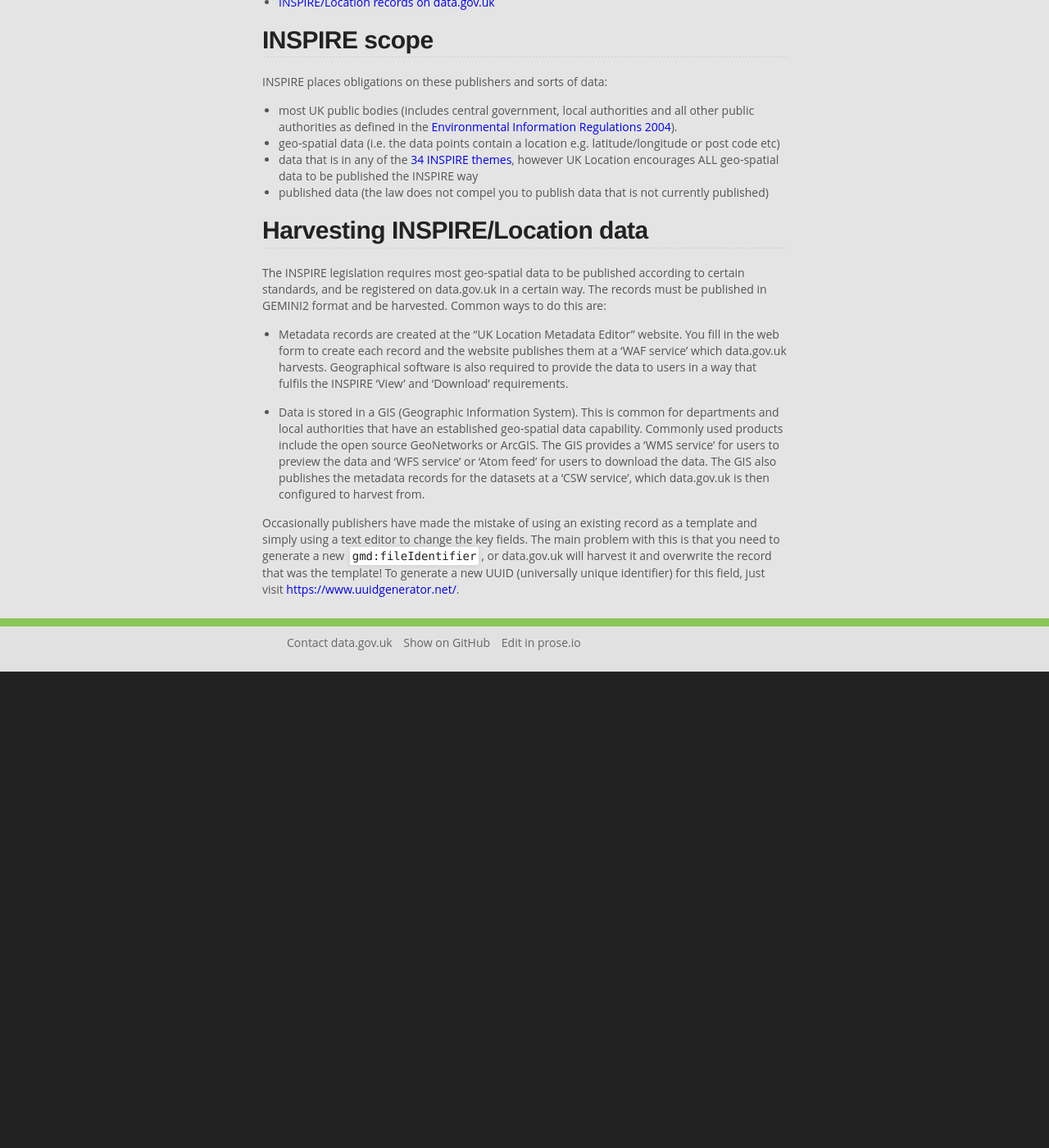
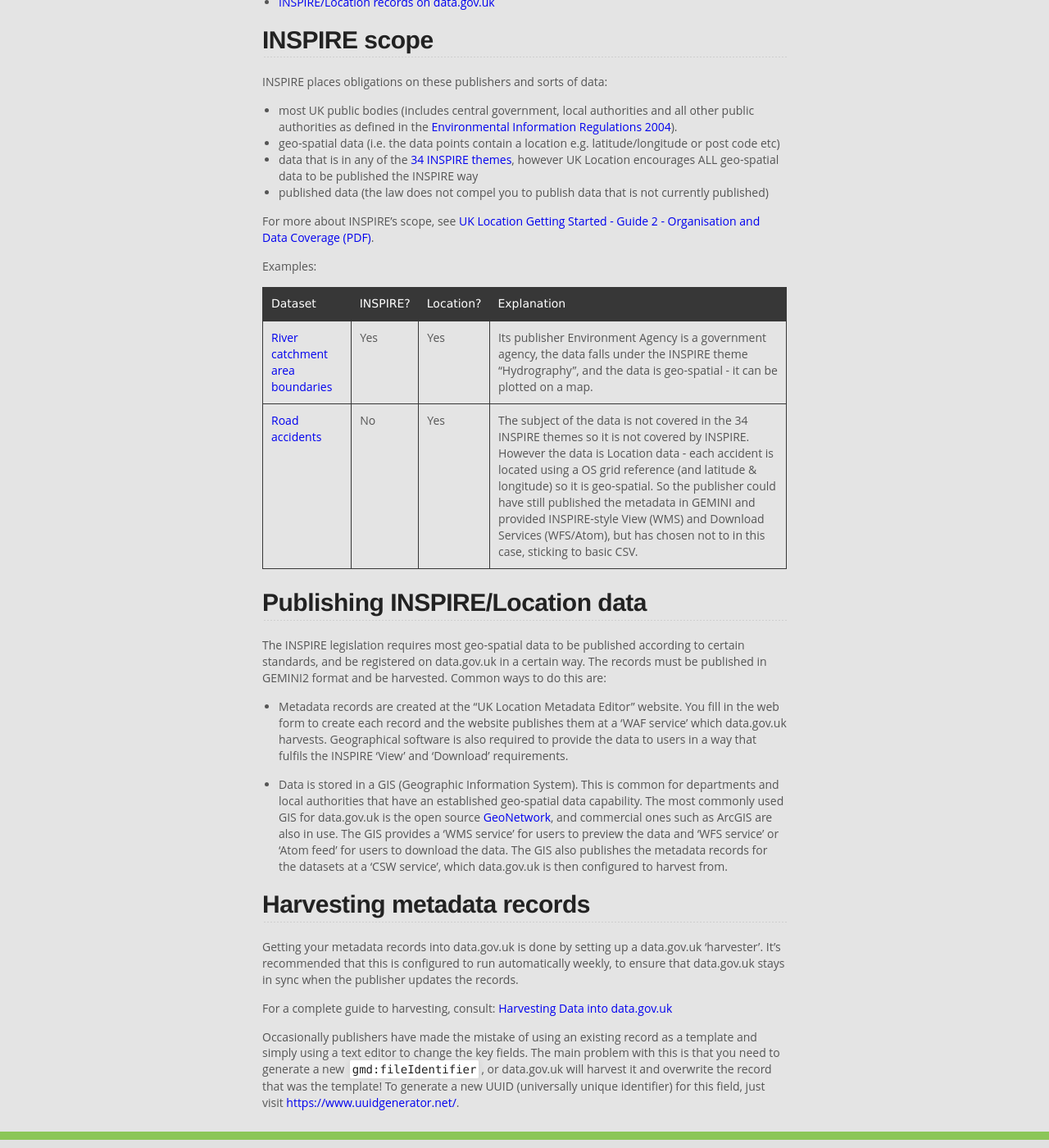
Before and after one commit to datagovuk/guidance, a Jekyll site: the page built from inspire.md, in a window 1280 px wide and 1400 px high, scrolled down 343 px. Shown: the whole window at 82% size. Built offline with Jekyll 4.4.1, drawn with Linux system fonts in a browser that asks for light colours; before the commit the page ends 1162 px from its top, so only the background shows below that.

Commit message:
Improve INSPIRE harvesting docs.

```diff
--- a/inspire.md
+++ b/inspire.md
@@ -19,12 +19,28 @@ INSPIRE places obligations on these publishers and sorts of data:
 * data that is in any of the [34 INSPIRE themes](http://inspire.ec.europa.eu/index.cfm/pageid/2/list/7), however UK Location encourages ALL geo-spatial data to be published the INSPIRE way
 * published data (the law does not compel you to publish data that is not currently published)
 
-## Harvesting INSPIRE/Location data
+For more about INSPIRE's scope, see [UK Location Getting Started - Guide 2 - Organisation and Data Coverage (PDF)](http://data.gov.uk/library/uk-location-getting-started-guide-2-organisation-and-data-coverage).
+
+Examples:
+
+| Dataset | INSPIRE? | Location? | Explanation |
+| ------- | -------- | --------- | ----------- |
+| [River catchment area boundaries](http://data.gov.uk/dataset/water-framework-directive-river-waterbody-catchments-wms) | Yes | Yes | Its publisher Environment Agency is a government agency, the data falls under the INSPIRE theme "Hydrography", and the data is geo-spatial - it can be plotted on a map. |
+| [Road accidents](http://data.gov.uk/dataset/road-accidents-safety-data) | No | Yes | The subject of the data is not covered in the 34 INSPIRE themes so it is not covered by INSPIRE. However the data is Location data - each accident is located using a OS grid reference (and latitude & longitude) so it is geo-spatial. So the publisher could have still published the metadata in GEMINI and provided INSPIRE-style View (WMS) and Download Services (WFS/Atom), but has chosen not to in this case, sticking to basic CSV.|
+
+## Publishing INSPIRE/Location data
 
 The INSPIRE legislation requires most geo-spatial data to be published according to certain standards, and be registered on data.gov.uk in a certain way. The records must be published in GEMINI2 format and be harvested. Common ways to do this are:
 
 * Metadata records are created at the "UK Location Metadata Editor" website. You fill in the web form to create each record and the website publishes them at a 'WAF service' which data.gov.uk harvests. Geographical software is also required to provide the data to users in a way that fulfils the INSPIRE 'View' and 'Download' requirements.
 
-* Data is stored in a GIS (Geographic Information System). This is common for departments and local authorities that have an established geo-spatial data capability. Commonly used products include the open source GeoNetworks or ArcGIS. The GIS provides a 'WMS service' for users to preview the data and 'WFS service' or 'Atom feed' for users to download the data. The GIS also publishes the metadata records for the datasets at a 'CSW service', which data.gov.uk is then configured to harvest from.
+* Data is stored in a GIS (Geographic Information System). This is common for departments and local authorities that have an established geo-spatial data capability. The most commonly used GIS for data.gov.uk is the open source [GeoNetwork](http://geonetwork-opensource.org/), and commercial ones such as ArcGIS are also in use. The GIS provides a 'WMS service' for users to preview the data and 'WFS service' or 'Atom feed' for users to download the data. The GIS also publishes the metadata records for the datasets at a 'CSW service', which data.gov.uk is then configured to harvest from.
+
+
+## Harvesting metadata records
+
+Getting your metadata records into data.gov.uk is done by setting up a data.gov.uk 'harvester'. It's recommended that this is configured to run automatically weekly, to ensure that data.gov.uk stays in sync when the publisher updates the records.
+
+For a complete guide to harvesting, consult: [Harvesting Data into data.gov.uk](harvesting.html)
 
 Occasionally publishers have made the mistake of using an existing record as a template and simply using a text editor to change the key fields. The main problem with this is that you need to generate a new `gmd:fileIdentifier`, or data.gov.uk will harvest it and overwrite the record that was the template! To generate a new UUID (universally unique identifier) for this field, just visit <https://www.uuidgenerator.net/>.
```
Also changed, not shown: harvesting.md (+3 -1 lines).
